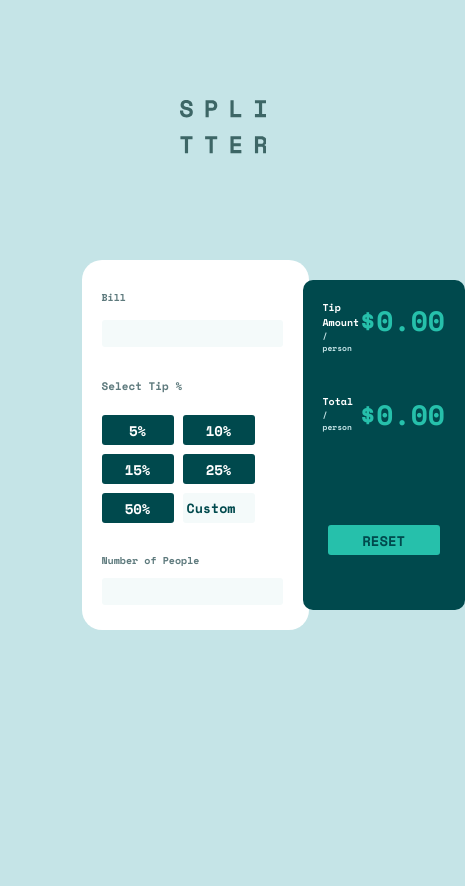
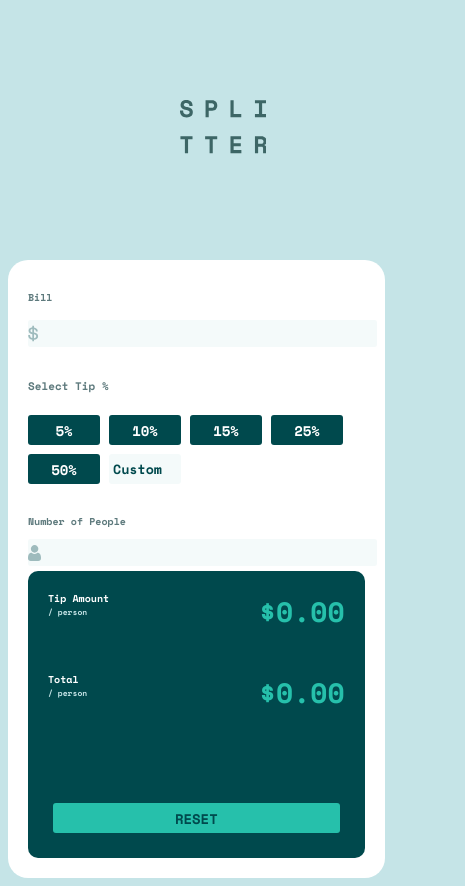
Before and after one commit to eves79/tipcalculatorapp, a plain HTML site: page index.html in a window 390 px wide. Shown: the whole page, 465 px wide, since content can reach past the window. Before the commit the page ends 844 px from the top, so only its background shows below. Drawn offline with nearby package versions, Linux system fonts and the light colour scheme.

Commit message:
fixed minor issues

```diff
--- a/index.html
+++ b/index.html
@@ -34,7 +34,9 @@
                 </div>
                 <div class="people">
                     <p>Number of People</p>
+                    <div class="input_box">
                     <input type="number" id= "numPeople" placeholder="" class="userinput">
+                </div>
                 </div>
             </div>
         <div class="rightbox">
--- a/styles.css
+++ b/styles.css
@@ -100,8 +100,26 @@ body{
     border-radius: 3px;
     text-align: right;
     color:hsl(183, 100%, 15%);
-    background-image: url('images/icon-dollar.svg');
+    background-image: url('./images/icon-dollar.svg');
+    background-repeat: no-repeat;
+    background-position: left center;
+    padding-left: 10px;
+
 }
+
+.userinput, .input_box {
+    display: flex;
+    flex-direction: column;
+    width: 100%;
+}
+
+#numPeople {
+    background-image: url('./images/icon-person.svg');
+    background-repeat: no-repeat;
+    background-position: left center;
+    padding-left: 10px;
+}
+
 
 .userinput:focus {
     border: 2px solid hsl(172, 67%, 45%);
@@ -145,6 +163,8 @@ body{
     flex-direction: column;
 }
 
+
+
 .tiptotal {
     font-size: 10px;
     margin: 0px;
@@ -183,6 +203,15 @@ body{
     background-color: hsl(185, 41%, 84%);
 }
 
-#billAmount {
-    background-image: url('images/icon-dollar.svg');
+
+
+@media (max-width: 600px) {
+    .container {
+        flex-direction: column;
+        width: 90%;
+    }
+    .leftbox, .rightbox {
+        width: 100%;
+        margin-right: 0;
+    }
 }
```
Also changed, not shown: images/icon-dollar.svg (added), images/icon-person.svg (added).
